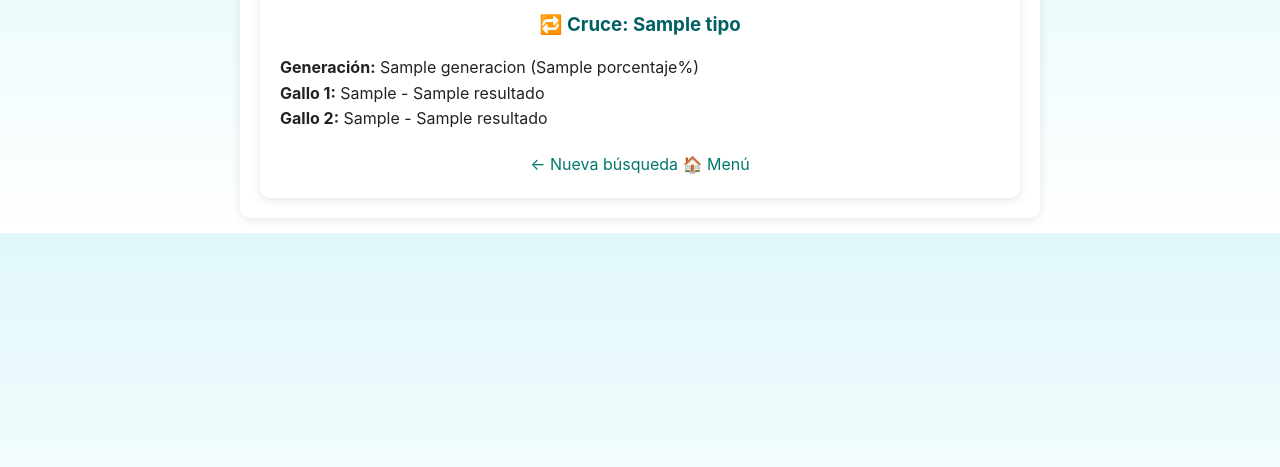
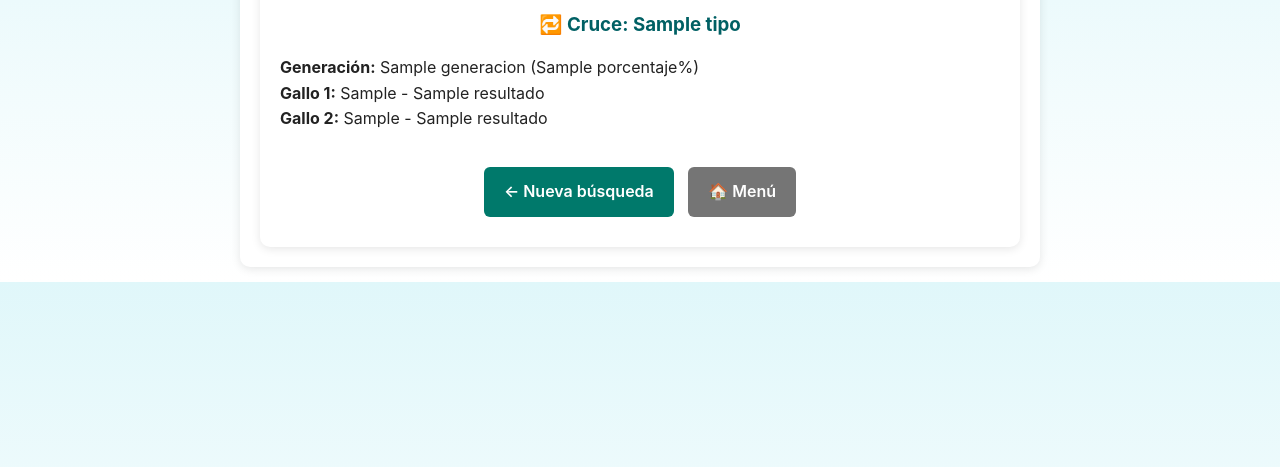
Before and after one commit to danny437/GalloFinoRD, a Flask app: template templates/resultados_busqueda.htm in a window 1280 px wide. Shown: the part 177-644 px from the top of the page. Run offline with Flask 3, Linux system fonts and the light colour scheme; the template is opened without the code that fills it: most values are stand-ins (such as "Sample title", 1, 10 or a date in 2020).

Commit message:
Update resultados_busqueda.htm

```diff
--- a/templates/resultados_busqueda.htm
+++ b/templates/resultados_busqueda.htm
@@ -34,12 +34,12 @@
         {% endif %}
       {% endfor %}
     {% else %}
-      <p style="text-align:center; color:#ff6b6b;">❌ No se encontraron resultados.</p>
+      <p class="mensaje-no-resultados">❌ No se encontraron resultados.</p>
     {% endif %}
 
-    <div style="text-align:center; margin-top:20px;">
-      <a href="{{ url_for('buscar') }}" class="btn-ghost">← Nueva búsqueda</a>
-      <a href="{{ url_for('menu_principal') }}" class="btn-ghost">🏠 Menú</a>
+    <div class="acciones-centradas">
+      <a href="{{ url_for('buscar') }}" class="btn">← Nueva búsqueda</a>
+      <a href="{{ url_for('menu_principal') }}" class="btn btn-secondary">🏠 Menú</a>
     </div>
   </div>
 </div>
```
